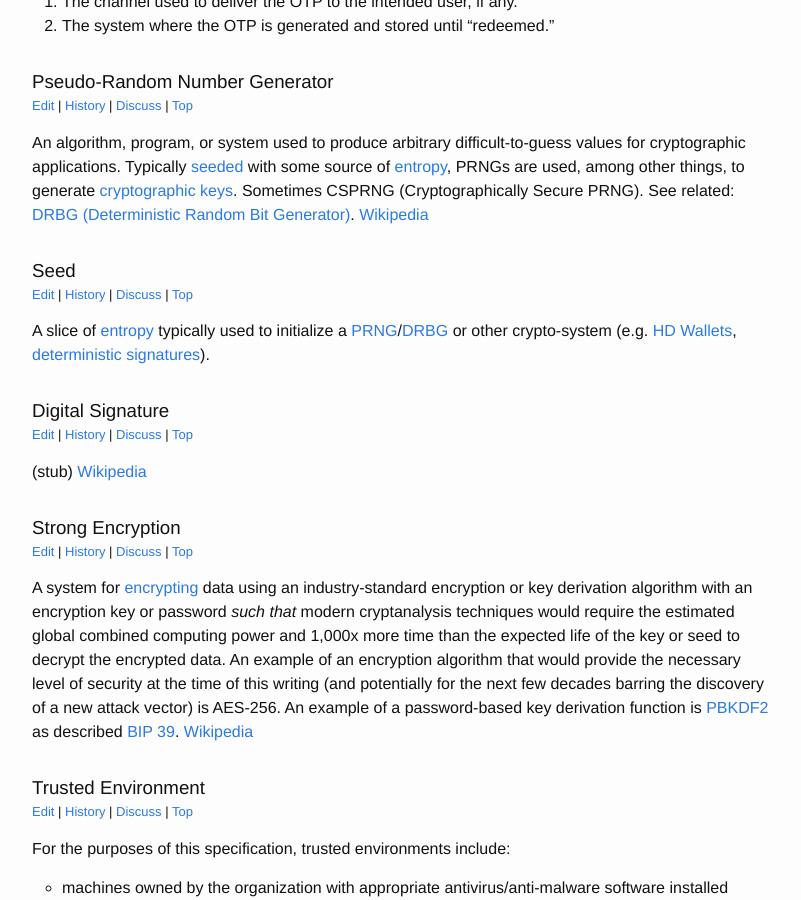
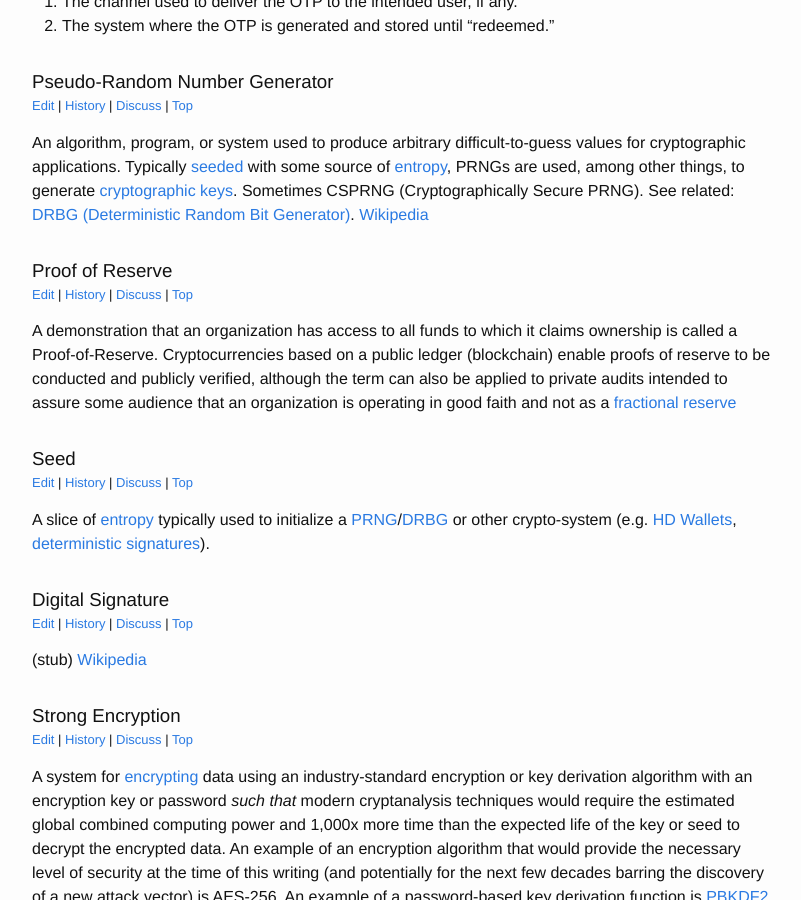
Before and after one commit to CryptoConsortium/CCSS, a Jekyll site: the page built from 5_definitions.html, in a window 1280 px wide and 900 px high, scrolled down 2575 px. Shown: the whole window, without its empty margins (238-1039 px from the left). Built offline with Jekyll 4.4.1, drawn with Linux system fonts in a browser that asks for light colours.

Commit message:
def-linked 2.03 and added a proofofreserve definition

```diff
--- a/_data/aspects/203-ProofOfReserve.yml
+++ b/_data/aspects/203-ProofOfReserve.yml
@@ -13,13 +13,13 @@ file: 203-ProofOfReserve
 category: Operations
 
 description: >
-  This aspect covers the proof of control of all funds that should be held by the information system. There have been known cases where information systems that should be operating with a full reserve of user funds have been operating with a fraction of that reserve instead leading to an inability of the system to cover simultaneous withdrawals by all users. These proofs of reserve provide assurance to the public that all funds are available to the system which eliminates the risks of fund loss.
+  This aspect covers the proof of control of all funds that should be held by the information system. There have been known cases where information systems that should be operating with a full reserve of user funds have been operating with a fraction of that reserve instead leading to an inability of the system to cover simultaneous withdrawals by all users. These [proofs of reserve](#proof-of-reserve) provide assurance to the public that all funds are available to the system which eliminates the risks of fund loss.
 
 level_one:
   - An audit has been completed and published online that proves full control of all funds held by the information system. The audit has been signed by an independent party that attests to the accuracy of the audit at the time it was performed which reduces the risks associated with inaccurate or misleading reports.
 
 level_two:
-  - The organization conducts regularly-scheduled proof of reserve audits that provide proof that the organization continues to operate on a full reserve and that all user funds are accessible at the time each audit is completed.
+  - The organization conducts regularly-scheduled [proof of reserve](#proof-of-reserve) audits that provide proof that the organization continues to operate on a full reserve and that all user funds are accessible at the time each audit is completed.
 
 level_three:
   - The information system is designed in such a way that an independent audit is not necessary to prove complete accessibility of user funds. The information system makes use of public ledgers such as blockchains themselves to make this information available to the public allowing anyone to conduct an audit independently.
--- /dev/null
+++ b/_data/definitions/ProofOfReserve.yml
@@ -0,0 +1,6 @@
+
+id: proof-of-reserve
+file: ProofOfReserve
+term: Proof of Reserve
+description: >
+  A demonstration that an organization has access to all funds to which it claims ownership is called a Proof-of-Reserve. Cryptocurrencies based on a public ledger (blockchain) enable proofs of reserve to be conducted and publicly verified, although the term can also be applied to private audits intended to assure some audience that an organization is operating in good faith and not as a [fractional reserve](https://en.wikipedia.org/wiki/Fractional-reserve_banking)
```
